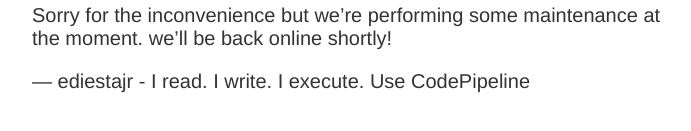
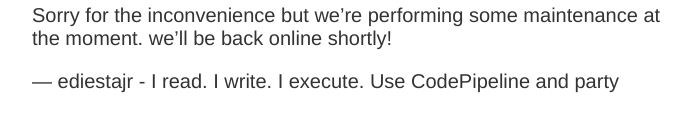
Before and after one commit to ediestajr/codepipeline, a plain HTML site: page index.html in a window 1280 px wide. Shown: the part 295-426 px from the top of the page, without its empty margins (283-974 px from the left). Drawn offline with Linux system fonts and the light colour scheme.

Commit message:
initial commit - added index.html - func3

```diff
--- a/index.html
+++ b/index.html
@@ -13,6 +13,6 @@
     <h1>We&rsquo;ll be back soon!</h1>
     <div>
         <p>Sorry for the inconvenience but we&rsquo;re performing some maintenance at the moment. we&rsquo;ll be back online shortly!</p>
-        <p>&mdash; ediestajr - I read. I write. I execute. Use CodePipeline</p>
+        <p>&mdash; ediestajr - I read. I write. I execute. Use CodePipeline and party</p>
     </div>
 </article>
```
